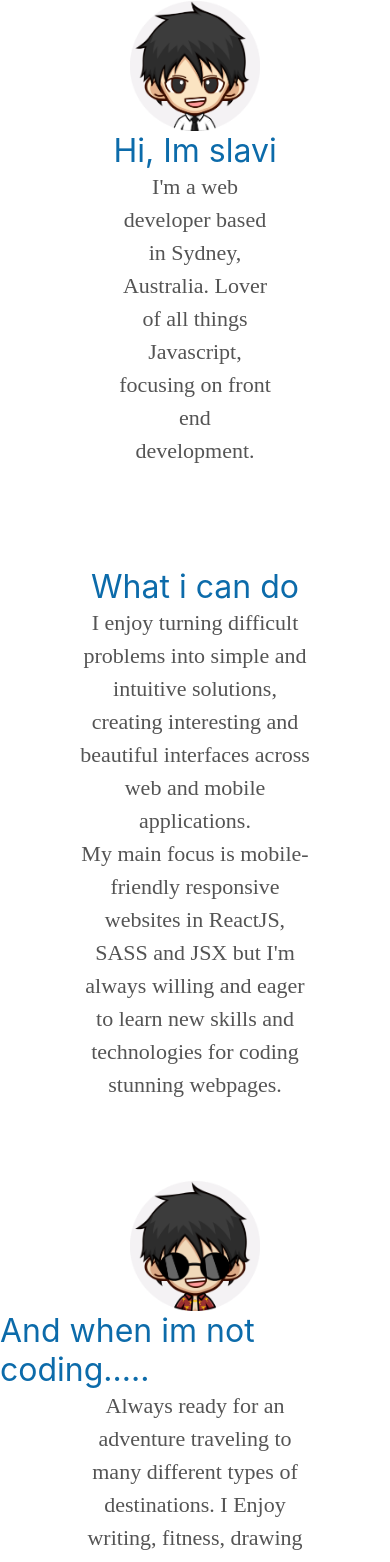
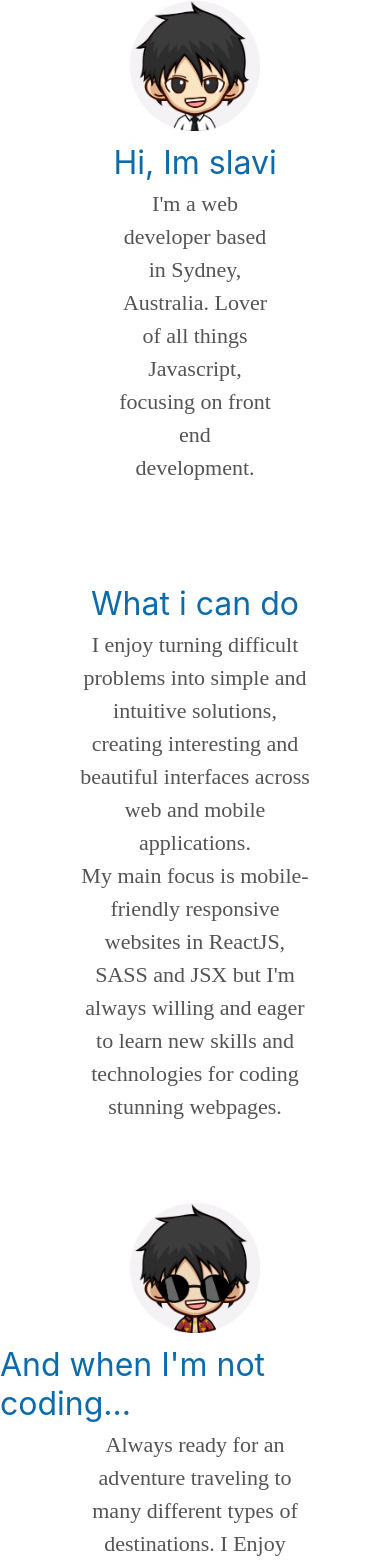
Before and after one commit to Slavi-Svec/portfolio-website-v3, a React (Create React App) app: page / in a window 390 px wide. Shown: the part 772-2334 px from the top of the page. Built offline with nearby package versions, Linux system fonts and the light colour scheme.

Commit message:
Add media queries for about page, work page

```diff
--- a/src/components/Footer/styles.css
+++ b/src/components/Footer/styles.css
@@ -25,18 +25,6 @@
   }
 }
 
-@media screen and (max-width: 375px) {
-  .footer-logos {
-    width: 95%;
-  }
-}
-
-@media screen and (max-width: 414px) {
-  .footer-logos {
-    width: 85%;
-  }
-}
-
 @media screen and (max-width: 540px) {
   .footer-logos {
     width: 70%;
--- a/src/components/ProjectCard/ProjectCard.jsx
+++ b/src/components/ProjectCard/ProjectCard.jsx
@@ -1,14 +1,17 @@
 import React from 'react'
 import './style.css'
 
-const ProjectCard = ({ className, src, title, description }) => (
+const ProjectCard = ({ className, src, title, description, link, href }) => (
   <>
     <section className="work-body">
       <div className={className}>
-        <img className="work-cardImage" src={src} alt="alternate" />
+        <a href={href} target="_blank">
+          <img className="work-cardImage" src={src} alt="alternate" />
+        </a>
         <div className="work-textContainer">
           <h1 className="project-title">{title}</h1>
-          <p className=".project-description">{description}</p>
+          <p className="project-description">{description}</p>
+          <p className="project-link">{link}</p>
         </div>
       </div>
     </section>
--- a/src/components/ProjectCard/style.css
+++ b/src/components/ProjectCard/style.css
@@ -23,10 +23,9 @@
 
 .project-description {
   color: #545454;
-  font-size: 31px;
+  font-size: 25px;
   font-family: adobe-garamond-pro, serif;
   font-weight: 300;
   font-style: normal;
   margin-top: 1.5%;
-  border: 2px solid red;
 }
--- a/src/components/Text/styles.css
+++ b/src/components/Text/styles.css
@@ -8,7 +8,6 @@ h3 {
   font-size: 32px;
   color: #0c6baa;
   font-weight: 400;
-
 }
 
 p {
--- a/src/pages/About/About.jsx
+++ b/src/pages/About/About.jsx
@@ -18,10 +18,13 @@ const About = () => {
         />
         <Image className="hero-image" src={heroImage} />
       </section>
-
       <section className="about-description">
         <Image className="about-description-logo" src={AvatarLogo} />
-        <Text text="Hi, Im slavi" variant="h3" />
+        <Text
+          text="Hi, Im slavi"
+          variant="h3"
+          className="about-paragraph-title"
+        />
         <Text
           className="about-bio"
           text="I'm a web developer based in Sydney, Australia.
@@ -29,7 +32,7 @@ const About = () => {
           variant="p"
         />
         <section className="about-Work-details"></section>
-        <Text text="What i can do" variant="h3" />
+        <Text text="What i can do" variant="h3" className="about-paragraph" />
         <Text
           text="I enjoy turning difficult problems into simple and intuitive solutions,
                             creating interesting and beautiful interfaces across web and mobile applications."
@@ -44,7 +47,11 @@ const About = () => {
           variant="p"
         />
         <Image className="about-description-logo" src={AvatarLogoTwo} />
-        <Text text="And when im not coding....." variant="h3" />
+        <Text
+          text="And when I'm not coding..."
+          variant="h3"
+          className="about-paragraph-title"
+        />
         <Text
           text="Always ready for an adventure traveling to many different types of destinations.
                                I Enjoy writing, fitness, drawing and blogging. To add to this, I'm also into cryptocurrency."
--- a/src/pages/About/styles.css
+++ b/src/pages/About/styles.css
@@ -39,6 +39,14 @@
   margin-top: 5px;
 }
 
+.about-paragraph-title {
+  margin: 12px 0 5px 0;
+}
+
+.about-paragraph {
+  margin-bottom: 5px;
+}
+
 .about-description {
   display: flex;
   flex-direction: column;
@@ -56,7 +64,7 @@
 }
 
 .about-help {
-  margin-top: 100px;
+  margin: 100px 0 5px 0;
 }
 
 .about-Work-details {
@@ -66,6 +74,7 @@
 .about-work-together {
   width: 80%;
   text-align: center;
+  margin-bottom: 5px;
 }
 
 .about-contacting {
@@ -86,6 +95,20 @@
   }
 
   .about-bio {
-    width: 90%;
+    width: 80%;
+  }
+  .about-info {
+    width: 80%;
+    text-align: justify;
+    text-justify: inter-word;
+  }
+  .about-contacting {
+    width: 80%;
+  }
+  .about-paragraph-title {
+    width: 50%;
+  }
+  .about-description-logo {
+    margin-top: 100px;
   }
 }
--- a/src/pages/WorkPage/WorkPage.jsx
+++ b/src/pages/WorkPage/WorkPage.jsx
@@ -2,7 +2,7 @@ import React from 'react'
 import Image from '../../components/Image/Image'
 import Text from '../../components/Text/Text'
 import AvatarLogo3 from '../../images/AvatarLogo3.png'
-import laptopTemplate from '../../images/laptop-template.png'
+import laptopTemplate from '../../images/laptop-AAwebsite.png'
 import './styles.css'
 import ProjectCard from '../../components/ProjectCard/ProjectCard'
 
@@ -20,8 +20,9 @@ const WorkPage = () => {
           <ProjectCard
             className="project-card-variant-one"
             src={laptopTemplate}
+            href={'https://aanewtown.org/'}
             title="AA Newtown Website"
-            description="A webpage made for Alcoholics Anonymous Newtown using create react app."
+            description="A website made for Alcoholics Anonymous Newtown using create react app."
           />
         </section>
         <Text text="I can help." className="about-help" variant="h2" />
--- a/src/pages/WorkPage/styles.css
+++ b/src/pages/WorkPage/styles.css
@@ -42,3 +42,21 @@
   transition: all 0.4s ease-in-out;
   padding: 1em 3em 4em;
 }
+
+@media screen and (max-width: 376px) {
+  .work-description {
+    min-height: 34.6375rem;
+  }
+  .work-title {
+    margin-bottom: 270px;
+  }
+  .work-cardImage {
+    width: 170%;
+  }
+  .work-logo {
+    margin: 50px 0 50px 0;
+  }
+  .about-help {
+    margin: 80px 0 5px 0;
+  }
+}
```
Also changed, not shown: src/images/laptop-AAwebsite.png (added). Lines whose indentation alone changed are shown as unchanged.
